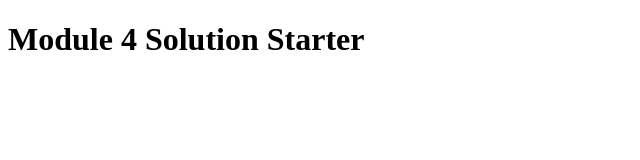
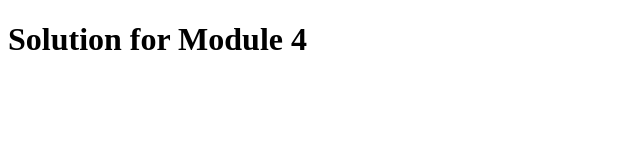
Before and after one commit to mshakhriyorov/Mod4_solution, a plain HTML site: page index.html in a window 1280 px wide. Shown: the whole page, without its empty margins (0-640 px from the left). Drawn offline with Linux system fonts and the light colour scheme.

Commit message:
second commit

```diff
--- a/index.html
+++ b/index.html
@@ -3,15 +3,11 @@
 <head>
   <meta charset="utf-8">
   <title>Module 4 Solution Starter</title>
-
   <script src="SpeakHello.js"></script>
   <script src="SpeakGoodBye.js"></script>
   <script src="script.js"></script>
-
-
-
 </head>
 <body>
-  <h1>Module 4 Solution Starter</h1>
+  <h1> Solution  for Module 4</h1>
 </body>
 </html>
--- a/script.js
+++ b/script.js
@@ -44,6 +44,7 @@ var names = ["Yaakov", "John", "Jen", "Jason", "Paul", "Frank", "Larry", "Paula"
 // See Lecture 50, part 1
 for (var i = 0; i < names.length; i++) {
 
+
   // STEP 11: (NOTHING TO DO. ALREADY DONE FOR YOU)
   // Retrieve the first letter of the current name in the loop.
   // Use the string object's 'charAt' function. Since we are looking for
@@ -52,6 +53,7 @@ for (var i = 0; i < names.length; i++) {
   // to lower case character 'j' afterwards.
   // Look up these methods on Mozilla Developer Network web site if needed.
   var firstLetter = names[i].charAt('J').toLowerCase('j');
+
 
   // STEP 12: (NOTHING TO DO. ALREADY DONE FOR YOU)
   // Compare the 'firstLetter' retrieved in STEP 11 to lower case
```
